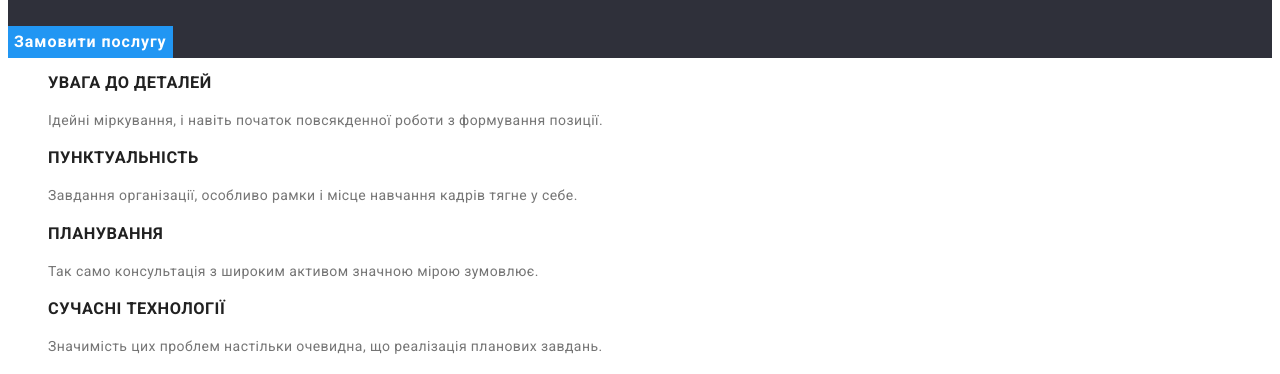
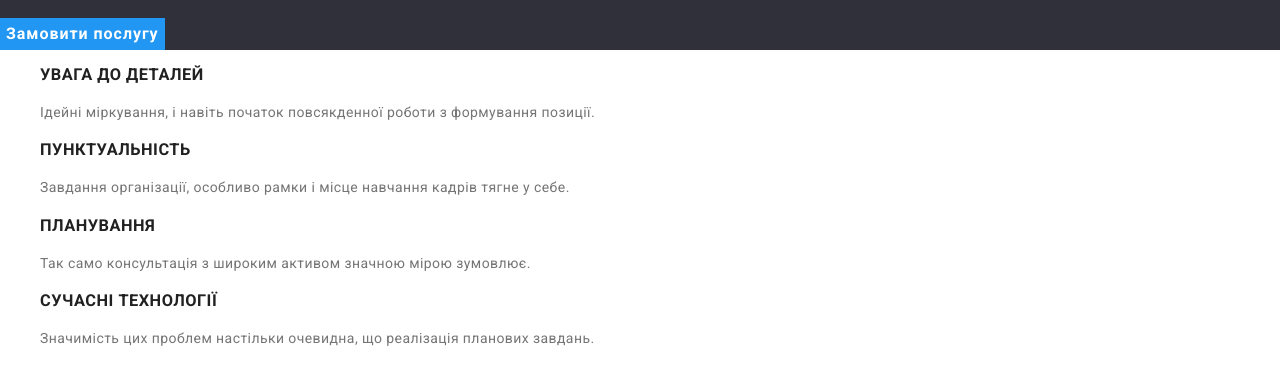
Before and after one commit to AntonPanshelun/goit-markup-hw-03, a plain HTML site: page index.html in a window 1280 px wide. Shown: the part 259-633 px from the top of the page. Drawn offline with nearby package versions, Linux system fonts and the light colour scheme.

Commit message:
Adds link mdn-normslize

```diff
--- a/CSS/styles.css
+++ b/CSS/styles.css
@@ -1,5 +1,15 @@
 :root {
   --paragraph-color: #757575;
+}
+
+html {
+  box-sizing: border-box;
+}
+
+*,
+*::before,
+*::after {
+  box-sizing: inherit;
 }
 
 body {
--- a/index.html
+++ b/index.html
@@ -9,6 +9,7 @@
       href="https://fonts.googleapis.com/css2?family=Raleway:wght@700&family=Roboto:wght@400;500;700;900&display=swap"
       rel="stylesheet"
     />
+    <link rel="stylesheet" href="https://cdnjs.cloudflare.com/ajax/libs/modern-normalize/1.1.0/modern-normalize.min.css">
     <link rel="stylesheet" href="./CSS/styles.css">
 </head>
 <body>
```
Also changed, not shown: portfolio.html (+1 -0 lines).
